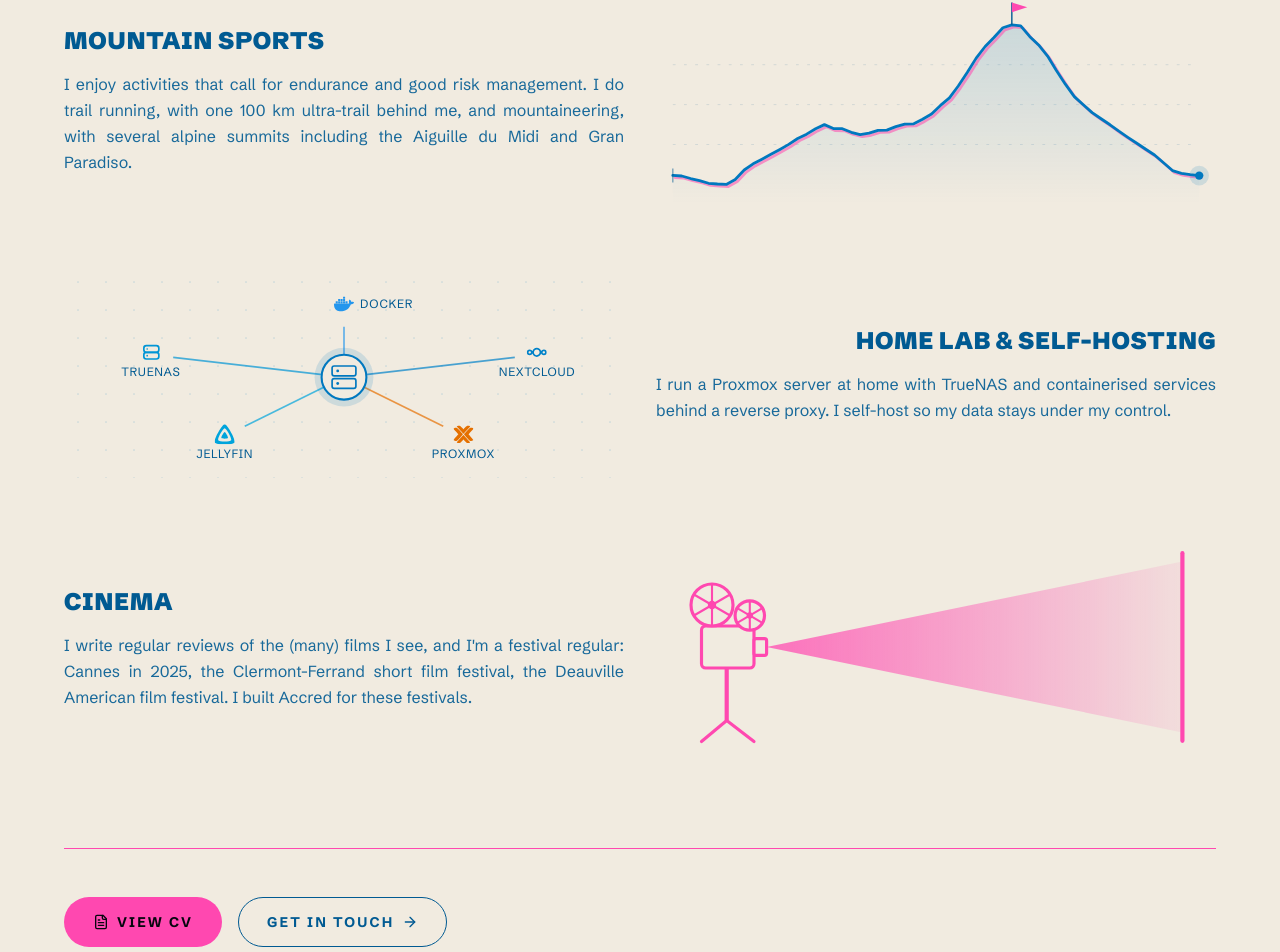
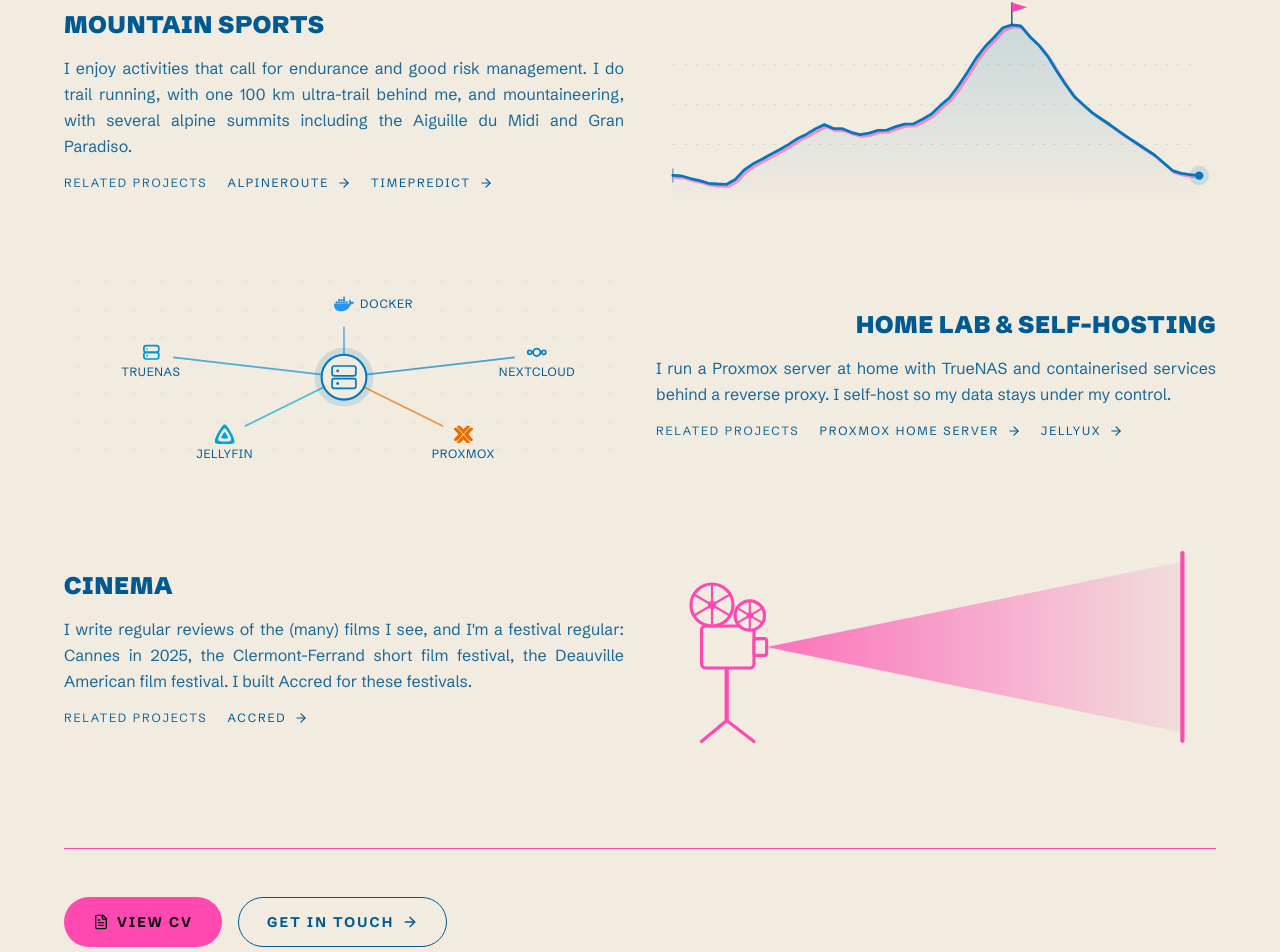
Before and after one commit to Samuellct/portfolio-2026, a Next.js app: page /en/about in a window 1280 px wide. Shown: the part 4033-4985 px from the top of the page. Built offline with nearby package versions, Linux system fonts and the light colour scheme.

Commit message:
feat(about): link each interest to the projects it led to
Mountain sports to AlpineRoute and TimePredict, the home lab to the home server and JellyUX, cinema to Accred.

```diff
--- a/messages/en.json
+++ b/messages/en.json
@@ -93,6 +93,7 @@
     "interests": {
       "sectionLabel": "05 · Interests",
       "title": "Interests",
+      "related": "Related projects",
       "running": {
         "title": "Mountain sports",
         "description": "I enjoy activities that call for endurance and good risk management. I do trail running, with one 100 km ultra-trail behind me, and mountaineering, with several alpine summits including the Aiguille du Midi and Gran Paradiso."
--- a/messages/fr.json
+++ b/messages/fr.json
@@ -93,6 +93,7 @@
     "interests": {
       "sectionLabel": "05 · Centres d'intérêt",
       "title": "Centres d'intérêt",
+      "related": "Projets liés",
       "running": {
         "title": "Sports de montagne",
         "description": "J'aime les activités qui demandent de l'endurance et une bonne gestion du risque. Je pratique le trail, avec un ultra-trail de 100 km à mon actif, et l'alpinisme, avec plusieurs sommets alpins dont l'Aiguille du Midi et le Grand Paradis."
--- a/src/app/[locale]/about/AboutView.tsx
+++ b/src/app/[locale]/about/AboutView.tsx
@@ -7,7 +7,7 @@
 import { gsap, ScrollTrigger } from '@/lib/gsap'
 import { ArrowRight, ChevronDown, FileText, Github, Linkedin } from 'lucide-react'
 import { TechStats, TechFamilyStats, LanguageStats, isLightColor } from '@/lib/techStats'
-import { getLocalizedField, formatMeasure, type ProjectData } from '@/lib/projects/helpers'
+import { getLocalizedField, formatMeasure, type BilingualText, type ProjectData } from '@/lib/projects/helpers'
 import type { ExperienceEntry } from '@/lib/experience'
 import MountainProfile from '@/components/about/MountainProfile'
 import NetworkGraph from '@/components/about/NetworkGraph'
@@ -58,6 +58,35 @@
 }
 
 // ============================================
+// INTEREST LINKS (the projects an interest led to)
+// ============================================
+type InterestProject = { id: string; category: string; title: BilingualText | string }
+
+function InterestLinks({ projects }: { projects?: InterestProject[] }) {
+  const locale = useLocale()
+  const tAbout = useTranslations('about')
+  if (!projects?.length) return null
+  return (
+    <div className="mt-4 flex flex-wrap items-center gap-x-5 gap-y-2 text-xs tracking-caps uppercase">
+      <span className="text-muted">{tAbout('interests.related')}</span>
+      <ul className="contents">
+        {projects.map((project) => (
+          <li key={project.id}>
+            <TransitionLink
+              href={`/projects/${project.category}/${project.id}`}
+              className="tap-target inline-flex items-center gap-2 text-accent hover:text-white transition-colors group"
+            >
+              {getLocalizedField(project.title, locale)}
+              <ArrowRight aria-hidden="true" size={14} className="transition-transform group-hover:translate-x-1" />
+            </TransitionLink>
+          </li>
+        ))}
+      </ul>
+    </div>
+  )
+}
+
+// ============================================
 // OTHER JOB (one line of the disclosure)
 // ============================================
 function OtherJob({ job }: { job: ExperienceEntry }) {
@@ -90,10 +119,12 @@
 export default function AboutView({
   internships,
   experiences,
+  interestProjects,
   techStats,
 }: {
   internships: AboutInternship[]
   experiences: ExperienceEntry[]
+  interestProjects: Record<string, InterestProject[]>
   techStats: { languages: LanguageStats[]; secondaryByFamily: TechFamilyStats[] }
 }) {
   const tAbout = useTranslations('about')
@@ -995,6 +1026,7 @@
                 <p className="text-muted leading-relaxed prose-body">
                   {interests[0].description}
                 </p>
+                <InterestLinks projects={interestProjects[interests[0].id]} />
               </div>
               <div className="w-full md:w-1/2 aspect-[8/3]">
                 <MountainProfile progress={interest1Progress} className="w-full h-full" />
@@ -1016,6 +1048,7 @@
                 <p className="text-muted leading-relaxed prose-body">
                   {interests[1].description}
                 </p>
+                <InterestLinks projects={interestProjects[interests[1].id]} />
               </div>
               <div className="w-full md:w-1/2 aspect-[8/3]">
                 <NetworkGraph progress={interest2Progress} className="w-full h-full" />
@@ -1037,6 +1070,7 @@
                 <p className="text-muted leading-relaxed prose-body">
                   {interests[2].description}
                 </p>
+                <InterestLinks projects={interestProjects[interests[2].id]} />
               </div>
               <div className="w-full md:w-1/2 aspect-[8/3]">
                 <CinemaSpotlight progress={interest3Progress} className="w-full h-full" />
--- a/src/app/[locale]/about/page.tsx
+++ b/src/app/[locale]/about/page.tsx
@@ -1,10 +1,17 @@
 import AboutView from './AboutView'
-import { getAllProjects, getProjectsByCategory } from '@/lib/projects/data'
+import { getAllProjects, getProjectById, getProjectsByCategory } from '@/lib/projects/data'
 import { extractTechStats } from '@/lib/techStats'
 import { experiences } from '@/lib/experience'
 
 // Data is prepared here, on the server, so the client view ships without the
 // project content (V6-COD-08)
+// The projects each interest led to (P14-D8)
+const INTEREST_PROJECTS: Record<string, string[]> = {
+  running: ['alpine-route', 'time-predict'],
+  homelab: ['home-server', 'jellyux'],
+  science: ['accred'],
+}
+
 export default function AboutPage() {
   // Research internships, most recent first
   const internships = [...getProjectsByCategory('internship')]
@@ -12,5 +19,21 @@
     .map(({ id, category, title, subtitle, period, research, results }) => ({
       id, category, title, subtitle, period, research, results,
     }))
-  return <AboutView internships={internships} experiences={experiences} techStats={extractTechStats(getAllProjects())} />
+  const interestProjects = Object.fromEntries(
+    Object.entries(INTEREST_PROJECTS).map(([interest, ids]) => [
+      interest,
+      ids
+        .map((id) => getProjectById('personal', id))
+        .filter((p) => p !== null && p.visible !== false)
+        .map((p) => ({ id: p!.id, category: p!.category, title: p!.title })),
+    ])
+  )
+  return (
+    <AboutView
+      internships={internships}
+      experiences={experiences}
+      interestProjects={interestProjects}
+      techStats={extractTechStats(getAllProjects())}
+    />
+  )
 }
```
